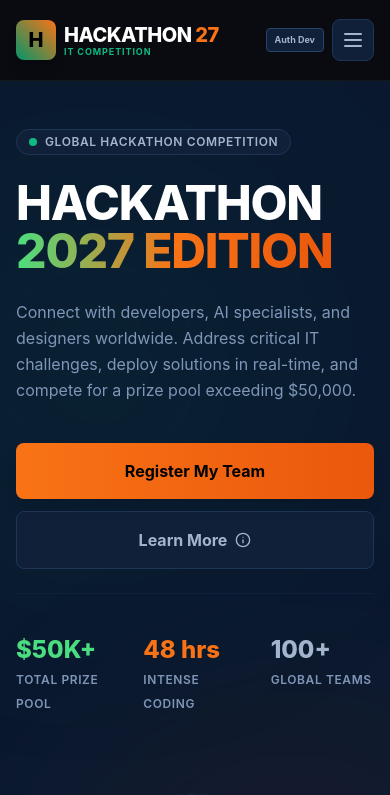
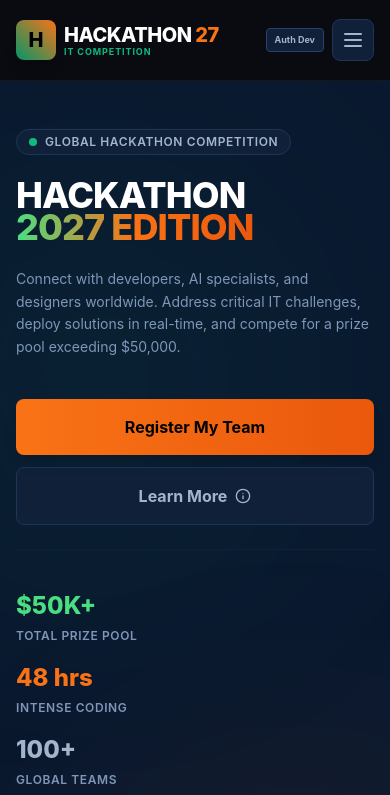
Before and after one commit to Hackathon2027K/Hackathon27, a Next.js app in the folder frontend/: page / in a window 390 px wide. Shown: the top 795 px of the page. Built offline with nearby package versions, Linux system fonts and the light colour scheme.

Commit message:
Improve responsive landing page design

```diff
--- a/frontend/app/globals.css
+++ b/frontend/app/globals.css
@@ -5,8 +5,13 @@
 @import url('https://fonts.googleapis.com/css2?family=Outfit:wght@300;400;500;600;700;800&family=Inter:wght@300;400;500;600;700&display=swap');
 
 @layer base {
+  html {
+    scroll-behavior: smooth;
+  }
+
   body {
     @apply bg-brand-grey-950 text-brand-grey-100 font-sans antialiased selection:bg-brand-green-500 selection:text-black;
+    overflow-x: hidden;
   }
 }
 
--- a/frontend/app/layout.jsx
+++ b/frontend/app/layout.jsx
@@ -9,10 +9,11 @@ export default function RootLayout({ children }) {
   return (
     <html lang="en" className="scroll-smooth">
       <head>
+        <meta name="viewport" content="width=device-width, initial-scale=1, maximum-scale=1" />
         <link rel="preconnect" href="https://fonts.googleapis.com" />
         <link rel="preconnect" href="https://fonts.gstatic.com" crossOrigin="anonymous" />
       </head>
-      <body className="bg-brand-grey-950 text-brand-grey-100 min-h-screen">
+      <body className="bg-brand-grey-950 text-brand-grey-100 min-h-screen overflow-x-hidden">
         {children}
       </body>
     </html>
--- a/frontend/app/page.jsx
+++ b/frontend/app/page.jsx
@@ -298,14 +298,14 @@ export default function HomePage() {
                 </span>
               </div>
 
-              <h1 className="text-5xl sm:text-6xl md:text-7xl font-extrabold tracking-tight text-white leading-none">
+              <h1 className="text-4xl sm:text-5xl md:text-6xl lg:text-7xl font-extrabold tracking-tight text-white leading-[0.9]">
                 HACKATHON <br />
                 <span className="bg-gradient-to-r from-brand-green-400 via-brand-orange-500 to-brand-orange-600 bg-clip-text text-transparent">
                   2027 EDITION
                 </span>
               </h1>
 
-              <p className="text-base sm:text-lg md:text-xl text-brand-grey-400 max-w-xl leading-relaxed">
+              <p className="text-sm sm:text-base md:text-lg lg:text-xl text-brand-grey-400 max-w-xl leading-relaxed">
                 Connect with developers, AI specialists, and designers worldwide. Address critical IT challenges, deploy solutions in real-time, and compete for a prize pool exceeding $50,000.
               </p>
 
@@ -328,7 +328,7 @@ export default function HomePage() {
               </div>
 
               {/* Mini Stats Grid */}
-              <div className="grid grid-cols-3 gap-6 pt-10 border-t border-brand-grey-900 max-w-lg">
+              <div className="grid grid-cols-1 sm:grid-cols-3 gap-4 sm:gap-6 pt-10 border-t border-brand-grey-900 max-w-lg">
                 <div>
                   <span className="block text-2xl sm:text-3xl font-extrabold text-brand-green-400">$50K+</span>
                   <span className="text-xs text-brand-grey-400 uppercase tracking-wider font-semibold">Total Prize Pool</span>
@@ -347,7 +347,7 @@ export default function HomePage() {
             {/* Right Graphic/Preview Column */}
             <div className="lg:col-span-5 relative mt-8 lg:mt-0 flex justify-center">
               {/* Dynamic Abstract Tech Graphic */}
-              <div className="w-80 h-80 sm:w-96 sm:h-96 relative flex items-center justify-center">
+              <div className="w-72 h-72 sm:w-80 sm:h-80 md:w-96 md:h-96 relative flex items-center justify-center">
                 {/* Rotating Border lines */}
                 <div className="absolute inset-0 rounded-full border-4 border-dashed border-brand-grey-850 animate-[spin_60s_linear_infinite]"></div>
                 <div className="absolute inset-6 rounded-full border border-brand-green-600/30 animate-[spin_30s_linear_infinite]"></div>
@@ -415,7 +415,7 @@ export default function HomePage() {
             </div>
 
             {/* Structured Value Cards */}
-            <div className="lg:col-span-6 grid grid-cols-1 sm:grid-cols-2 gap-6">
+            <div className="lg:col-span-6 grid grid-cols-1 sm:grid-cols-2 gap-4 sm:gap-6">
 
               <div className="glass-card p-6 rounded-xl flex flex-col justify-between">
                 <div>
@@ -507,7 +507,7 @@ export default function HomePage() {
                   <button
                     key={idx}
                     onClick={() => setActiveTrack(idx)}
-                    className={`p-5 rounded-xl border text-left flex items-start space-x-4 transition-all duration-300 ${
+                    className={`p-4 sm:p-5 rounded-xl border text-left flex items-start space-x-3 sm:space-x-4 transition-all duration-300 ${
                       isActive
                         ? 'bg-brand-grey-850 border-brand-green-500/50 shadow-md shadow-brand-green-500/5'
                         : 'bg-brand-grey-900/50 border-brand-grey-800/80 hover:bg-brand-grey-900 hover:border-brand-grey-700'
@@ -534,7 +534,7 @@ export default function HomePage() {
             </div>
 
             {/* Active Track Details Card (Right Column) */}
-            <div className="lg:col-span-7 glass border border-brand-grey-800 p-8 rounded-2xl relative min-h-[350px] flex flex-col justify-between">
+            <div className="lg:col-span-7 glass border border-brand-grey-800 p-5 sm:p-8 rounded-2xl relative min-h-[320px] sm:min-h-[350px] flex flex-col justify-between">
               <div>
                 <div className="flex items-center justify-between border-b border-brand-grey-800 pb-4 mb-6">
                   <div className="flex items-center space-x-3">
@@ -678,7 +678,7 @@ export default function HomePage() {
                 </p>
 
                 {/* Device controls */}
-                <div className="grid grid-cols-2 gap-3 pt-2">
+                <div className="grid grid-cols-1 sm:grid-cols-2 gap-3 pt-2">
                   <button
                     onClick={() => setPhoneTab(phoneTab === 'home' ? 'tracks' : 'home')}
                     className="px-4 py-2.5 text-xs font-semibold rounded-lg bg-brand-grey-800 hover:bg-brand-grey-700 text-brand-grey-300 transition-all text-center flex items-center justify-center space-x-2 border border-brand-grey-700"
@@ -710,7 +710,7 @@ export default function HomePage() {
             <div className="lg:col-span-6 flex justify-center">
 
               {/* Phone Frame container */}
-              <div className="w-[310px] h-[610px] rounded-[48px] bg-brand-grey-850 p-3 shadow-2xl border-4 border-brand-grey-700 flex flex-col relative overflow-hidden box-glow-green">
+              <div className="w-full max-w-[310px] h-[560px] sm:h-[610px] rounded-[48px] bg-brand-grey-850 p-3 shadow-2xl border-4 border-brand-grey-700 flex flex-col relative overflow-hidden box-glow-green">
 
                 {/* Speaker Grill / Ear piece */}
                 <div className="absolute top-5 left-1/2 -translate-x-1/2 w-32 h-6 bg-black rounded-full z-30 flex items-center justify-center">
@@ -995,7 +995,7 @@ export default function HomePage() {
               </h3>
             </div>
 
-            <div className="grid grid-cols-2 md:grid-cols-6 gap-4 items-center">
+            <div className="grid grid-cols-2 md:grid-cols-3 lg:grid-cols-6 gap-4 items-center">
               {sponsors.map((sponsor, idx) => (
                 <div
                   key={idx}
@@ -1128,7 +1128,7 @@ export default function HomePage() {
       <footer className="mt-auto bg-brand-grey-950 border-t border-brand-grey-900 py-12">
         <div className="max-w-7xl mx-auto px-4 sm:px-6 lg:px-8">
 
-          <div className="grid grid-cols-1 md:grid-cols-4 gap-8 mb-8">
+          <div className="grid grid-cols-1 sm:grid-cols-2 lg:grid-cols-4 gap-8 mb-8">
             {/* Branding */}
             <div className="flex flex-col space-y-3">
               <span className="font-extrabold text-lg text-white">HACKATHON <span className="text-brand-orange-500">27</span></span>
```
